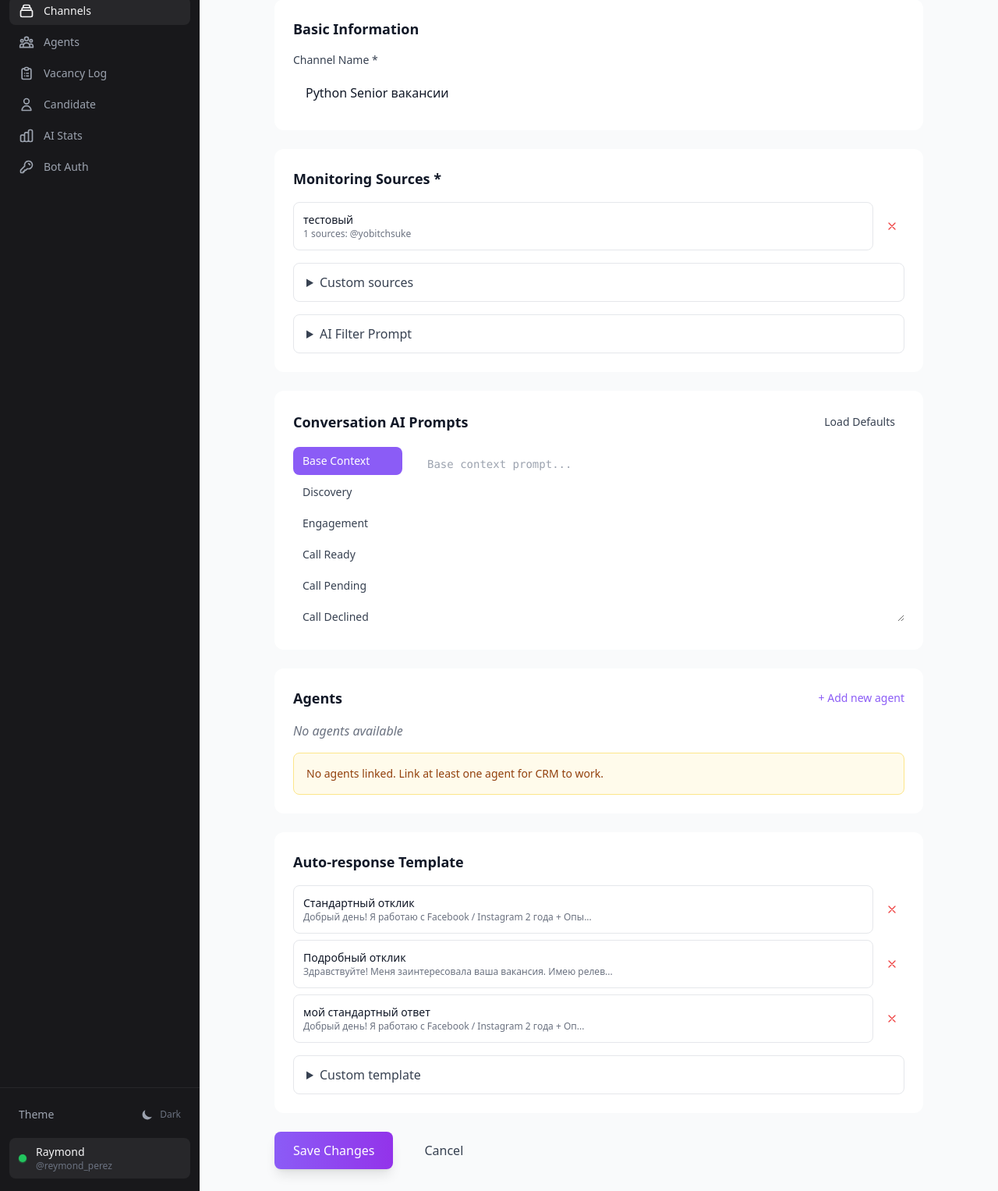
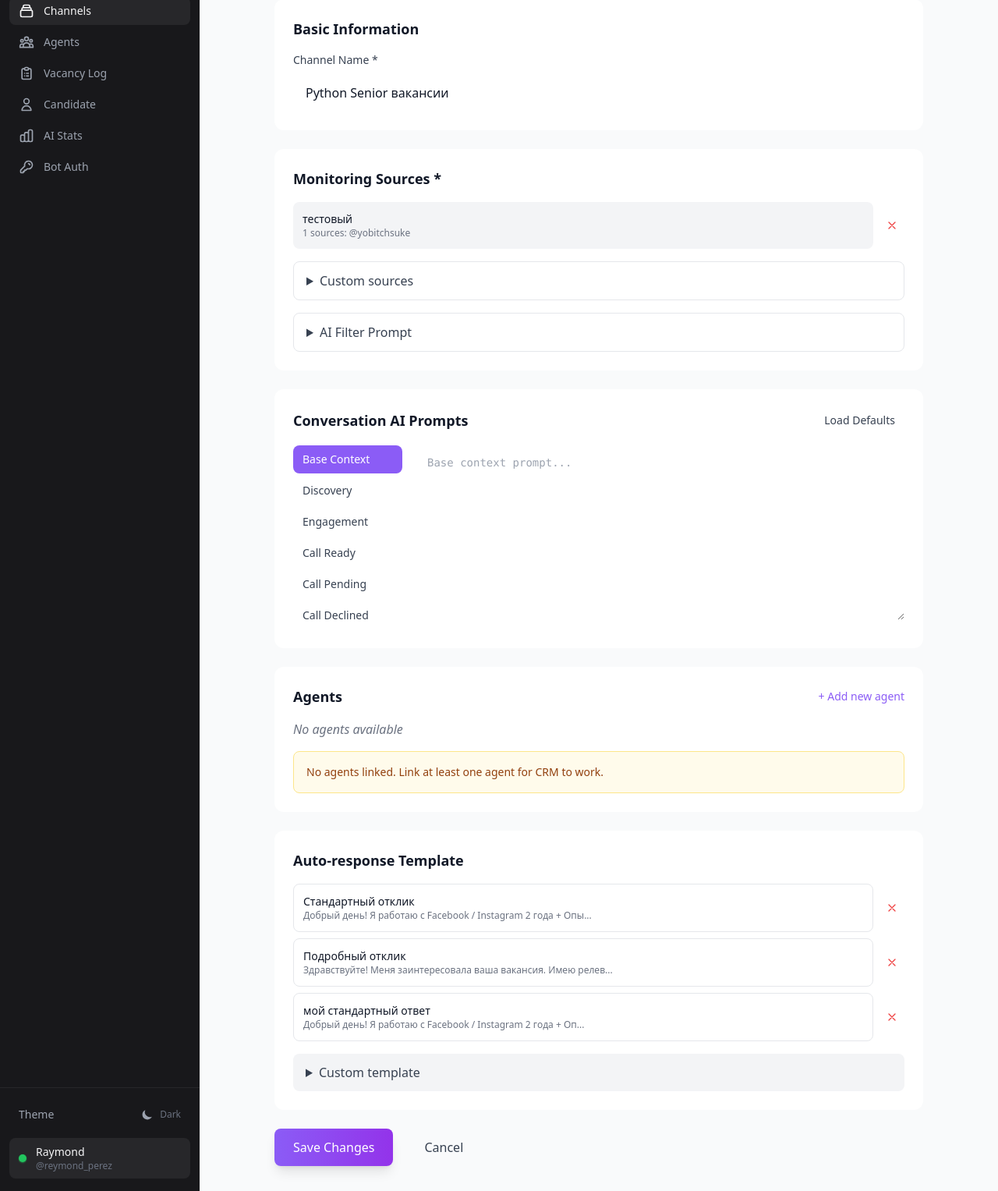
Before and after one commit to kbrejes/telegram_rassylshik, a FastAPI app: page /channel/channel_example1 in a window 1280 px wide. Shown: the part 97-1624 px from the top of the page at 78% size. Run offline with FastAPI, Linux system fonts and the light colour scheme; data that the repository does not hold is empty; some libraries are stand-ins or nearby versions.

Commit message:
Remove borders from source lists and template sections

```diff
--- a/web/templates/channel_edit_new.html
+++ b/web/templates/channel_edit_new.html
@@ -199,11 +199,11 @@
                             <!-- Templates loaded dynamically -->
                         </div>
 
-                        <details class="border border-gray-200 dark:border-dark-600 rounded-lg">
-                            <summary class="px-4 py-3 cursor-pointer text-gray-700 dark:text-gray-300 hover:bg-gray-50 dark:hover:bg-dark-700 rounded-lg select-none">
+                        <details class="bg-gray-100 dark:bg-dark-700 rounded-lg">
+                            <summary class="px-4 py-3 cursor-pointer text-gray-700 dark:text-gray-300 hover:bg-gray-200 dark:hover:bg-dark-600 rounded-lg select-none">
                                 Custom template
                             </summary>
-                            <div class="p-4 border-t border-gray-200 dark:border-dark-600">
+                            <div class="p-4 bg-gray-50 dark:bg-dark-600 rounded-b-lg">
                                 <textarea id="auto_response_template" rows="3" placeholder="Hello! I'm interested in your vacancy..."
                                     class="w-full px-4 py-3 rounded-lg bg-white dark:bg-dark-700 text-gray-900 dark:text-white focus:ring-2 focus:ring-accent outline-none resize-none">{% if channel %}{{ channel.auto_response_template }}{% endif %}</textarea>
                                 <div class="flex gap-2 mt-3">
@@ -459,9 +459,9 @@
 
                 html += `
                     <div class="flex items-center gap-2">
-                        <div class="flex-1 p-3 rounded-lg border cursor-pointer transition-all ${isSelected
-                            ? 'border-accent bg-violet-50 dark:bg-violet-900/20'
-                            : 'border-gray-200 dark:border-dark-600 hover:border-accent'}"
+                        <div class="flex-1 p-3 rounded-lg cursor-pointer transition-all ${isSelected
+                            ? 'bg-violet-100 dark:bg-violet-900/30'
+                            : 'bg-gray-100 dark:bg-dark-700 hover:bg-gray-200 dark:hover:bg-dark-600'}"
                              onclick="selectSourceList('${l.id}')">
                             <div class="font-medium text-gray-900 dark:text-white text-sm">${isSelected ? '&check; ' : ''}${l.name}</div>
                             <div class="text-xs text-gray-500 dark:text-gray-400">${(l.sources || []).length} sources: ${(l.sources || []).slice(0, 3).join(', ')}${(l.sources || []).length > 3 ? '...' : ''}</div>
```
